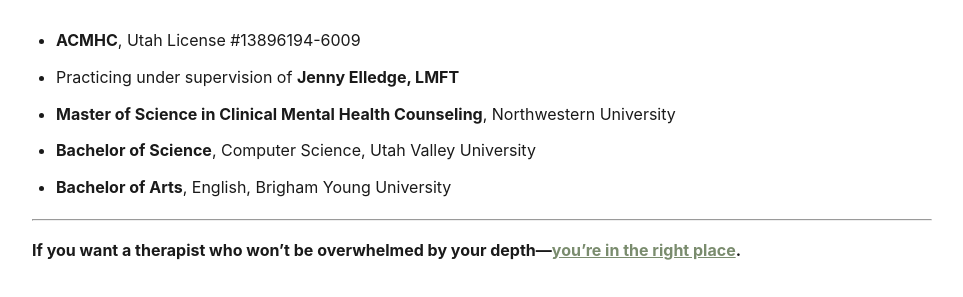
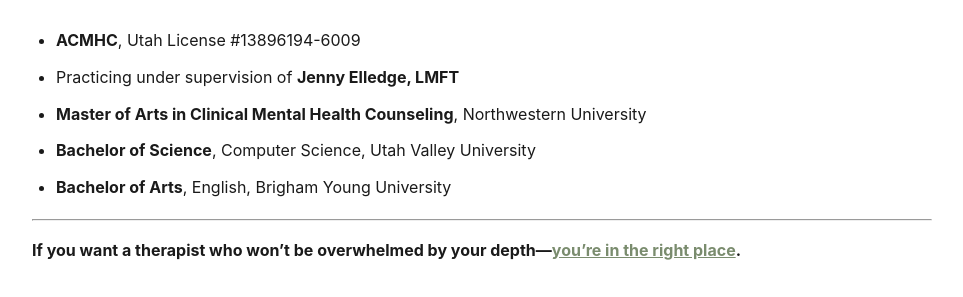
Before and after one commit to SaraRands/sararands-site, a Jekyll site: the page built from about.md, in a window 1280 px wide and 900 px high, scrolled down 3852 px. Shown: the part 329-626 px from the top of the window, without its empty margins (158-1121 px from the left). Built offline with Jekyll 4.4.1, drawn with Linux system fonts in a browser that asks for light colours; some of the changed lines change nothing that is shown.

Commit message:
update ld json

```diff
--- a/_includes/head.html
+++ b/_includes/head.html
@@ -55,6 +55,7 @@
   "https://is-art.org/directory/listing/sara-rands-acmhc",
   "https://mormonmentalhealthassoc.org/provider/sara-rands/",
   "https://www.facebook.com/p/Sara-Rands-ACMHC-61573837862150/",
+  "https://directory.narmtraining.com/united-states/holladay/sara-rands",
   "https://kevinmd.com/post-author/sara-rands"
 ]
 }
@@ -90,6 +91,7 @@
   "https://is-art.org/directory/listing/sara-rands-acmhc",
   "https://mormonmentalhealthassoc.org/provider/sara-rands/",
   "https://www.facebook.com/p/Sara-Rands-ACMHC-61573837862150/",
+  "https://directory.narmtraining.com/united-states/holladay/sara-rands",
   "https://kevinmd.com/post-author/sara-rands"
 ],
   "priceRange": "$",
--- a/_layouts/default.html
+++ b/_layouts/default.html
@@ -48,37 +48,7 @@
     <meta name="twitter:title" content="{{ page.title | default: 'Sara Rands, Therapist' }}">
     <meta name="twitter:description" content="{{ page.excerpt | strip_html | truncate: 155 | default: default_description }}">
     <meta name="twitter:image" content="{{ '/assets/images/hero-home.jpg' | absolute_url }}">
-
-    <!-- ========================= -->
-    <!--     STRUCTURED DATA       -->
-    <!-- ========================= -->
-    <script type="application/ld+json">
-    {
-      "@context": "https://schema.org",
-      "@type": "Person",
-      "name": "Sara Rands",
-      "jobTitle": "Clinical Mental Health Counselor",
-      "description": "Therapist for gifted adults, deep thinkers, neurodivergent and highly sensitive people, specializing in NARM, ART, and ketamine-assisted psychotherapy.",
-      "url": "{{ "/" | absolute_url }}",
-      "image": "{{ '/assets/images/portrait.jpg' | absolute_url }}",
-      "worksFor": {
-        "@type": "Organization",
-        "name": "Symmetry Counseling"
-      },
-      "sameAs": [
-        "https://symcounseling.com",
-        "https://kevinmd.com"
-      ],
-      "address": {
-        "@type": "PostalAddress",
-        "addressRegion": "UT"
-      }
-    }
-    </script>
     <meta name="viewport" content="width=device-width, initial-scale=1">
-
-    <title>{{ page.title }} | Sara Rands, Therapist</title>
-    <meta name="description" content="{{ page.description | default: site.description }}">
 
     <!-- Primer Theme -->
     <link rel="stylesheet" href="{{ '/assets/css/style.css' | relative_url }}">
--- a/about.md
+++ b/about.md
@@ -129,7 +129,7 @@
   <ul style="list-style-type: disc; padding-left: 1.5rem; flex: 1; margin: 0;">
     <li><strong>ACMHC</strong>, Utah License #13896194-6009</li>
     <li>Practicing under supervision of <strong>Jenny Elledge, LMFT</strong></li>
-    <li><strong>Master of Science in Clinical Mental Health Counseling</strong>, Northwestern University</li>
+    <li><strong>Master of Arts in Clinical Mental Health Counseling</strong>, Northwestern University</li>
     <li><strong>Bachelor of Science</strong>, Computer Science, Utah Valley University</li>
     <li><strong>Bachelor of Arts</strong>, English, Brigham Young University</li>
   </ul>
```
